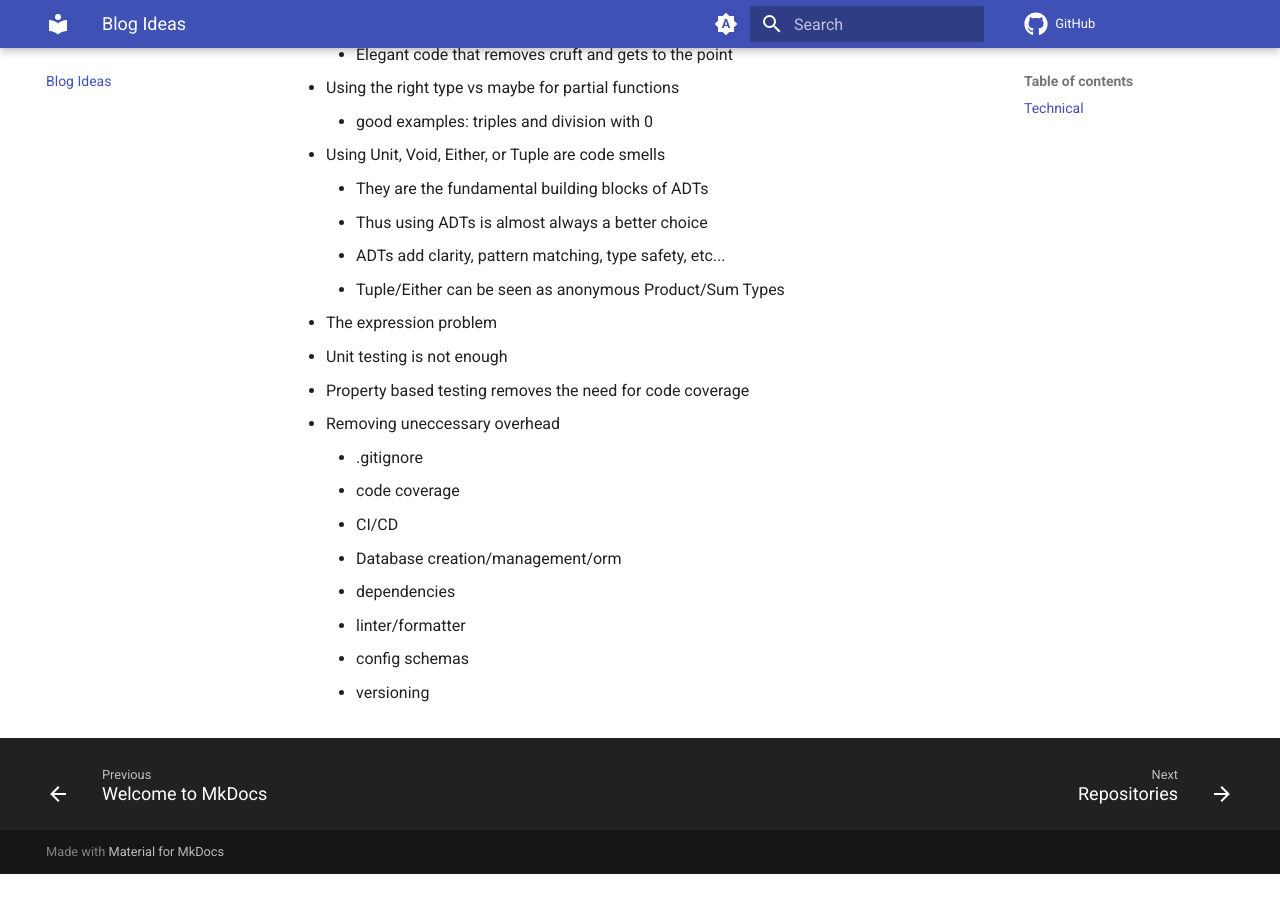
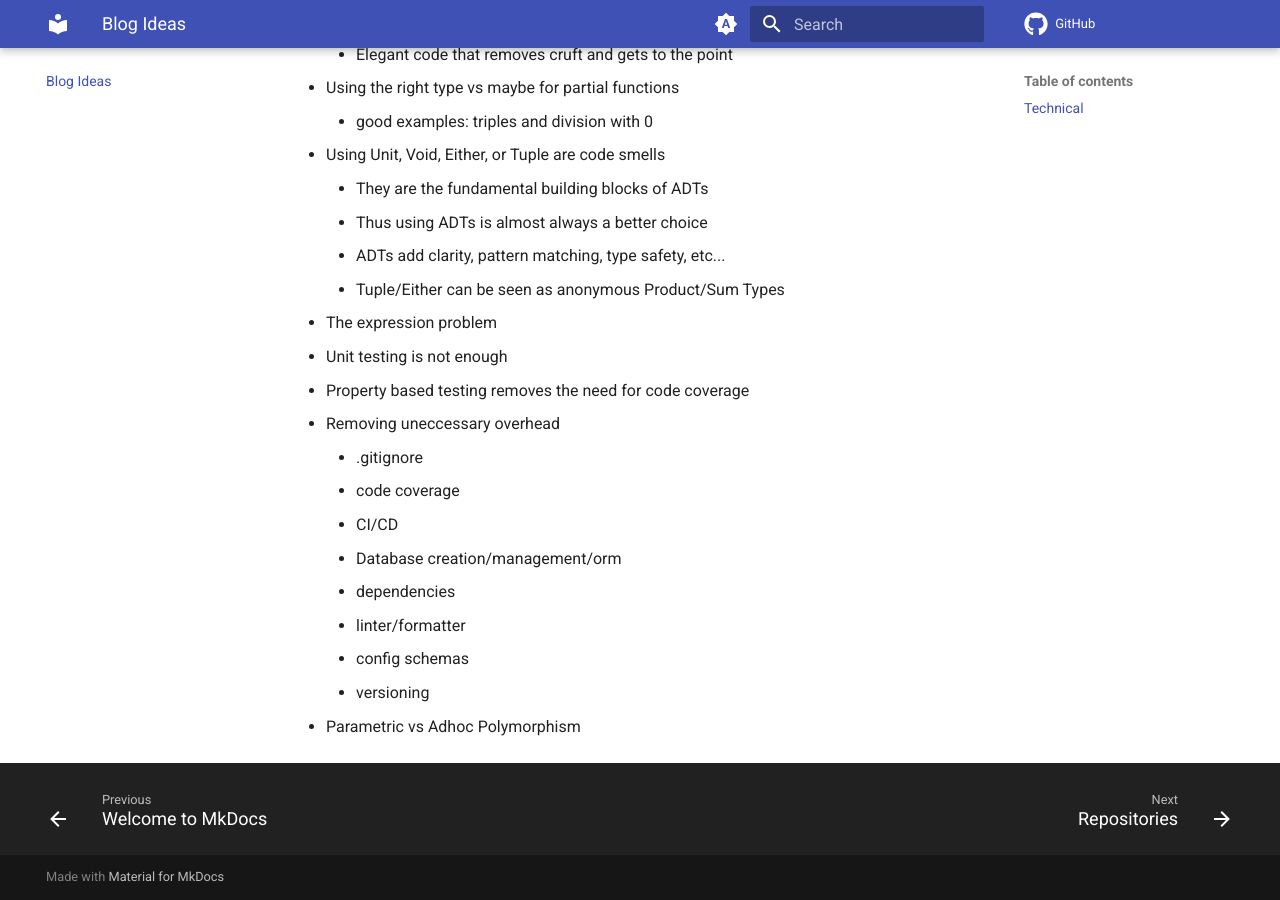
Before and after one commit to solvex-software/solvex-internal-documentation, an MkDocs documentation site: the page built from docs/blog-ideas.md, in a window 1280 px wide and 900 px high, scrolled down 808 px. Built offline with MkDocs 1.6.1 and Material for MkDocs 9.7.7, drawn with Linux system fonts in a browser that asks for light colours; comment, search, counter and statistics services are not loaded; before the commit the page ends 1682 px from its top, so only the background shows below that.

Commit message:
Update blog-ideas.md

```diff
--- a/docs/blog-ideas.md
+++ b/docs/blog-ideas.md
@@ -38,3 +38,4 @@
     - linter/formatter
     - config schemas
     - versioning
+- Parametric vs Adhoc Polymorphism
```
